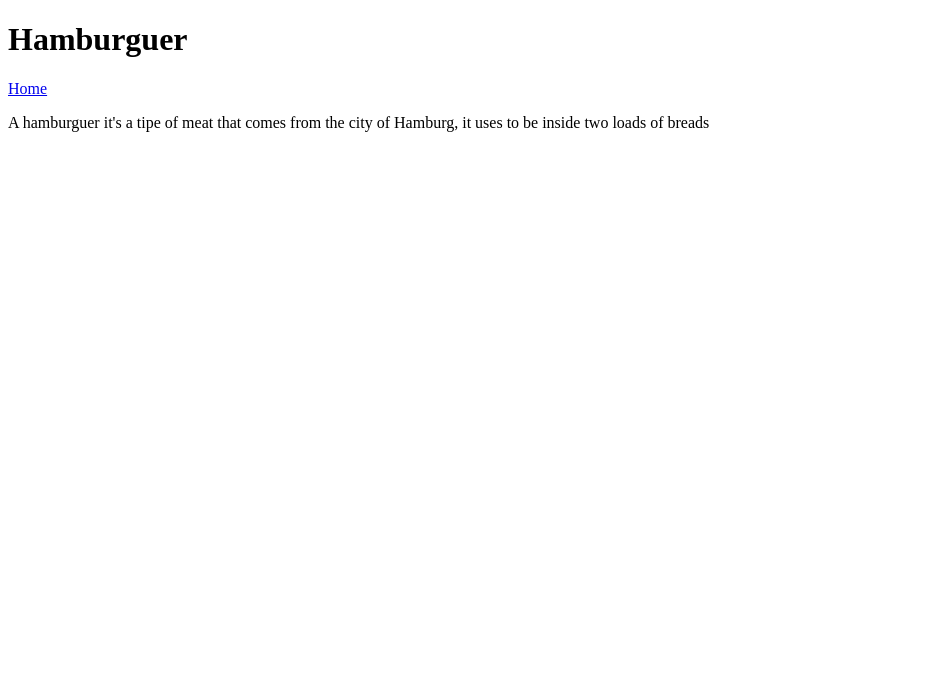
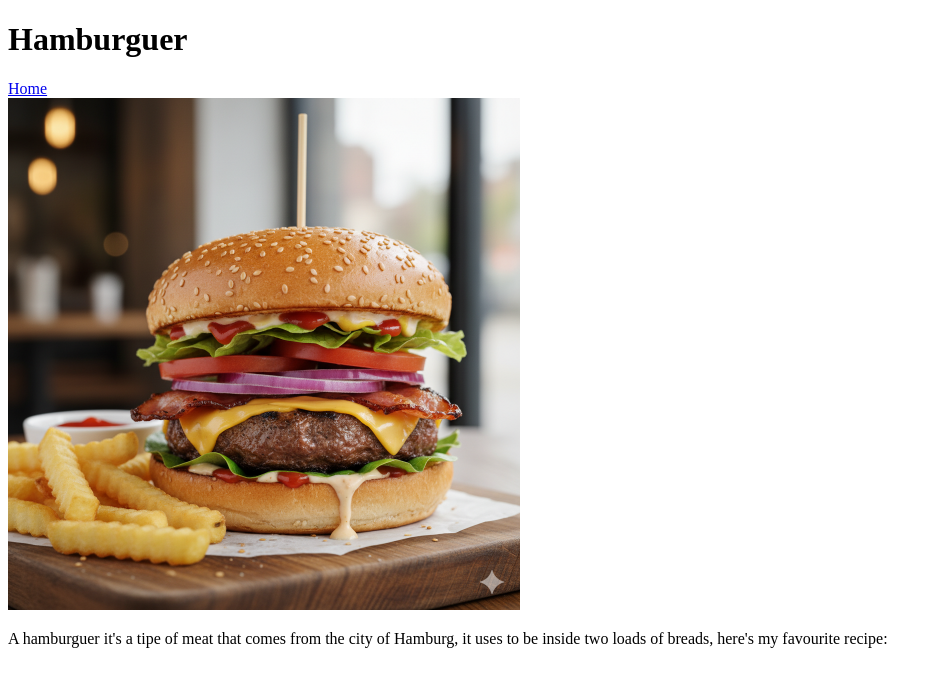
Before and after one commit to agarmar98/odin-recipes, a plain HTML site: page recipes/hamburger.html in a window 1280 px wide. Shown: the whole page, without its empty margins (0-942 px from the left). Drawn offline with Linux system fonts and the light colour scheme.

Commit message:
added images and their links

```diff
--- a/recipes/hamburger.html
+++ b/recipes/hamburger.html
@@ -7,9 +7,11 @@
 </head>
 <body>
     <h1>Hamburguer</h1>
-    <a href="../index.html">Home</a>
+    <a href="../index.html">Home</a><br>
+    <img src="../images/hamburguer.png" alt="A delicious hamburguer" width="512" height="512">
     <p>A hamburguer it's a tipe of meat that comes from the city
-        of Hamburg, it uses to be inside two loads of breads
+        of Hamburg, it uses to be inside two loads of breads, here's my
+        favourite recipe:
     </p>
 </body>
 </html>
```
Also changed, not shown: recipes/lasagna.html (+3 -2 lines), recipes/pizza.html (+3 -2 lines), images/hamburguer.png (added), 2 other files.
